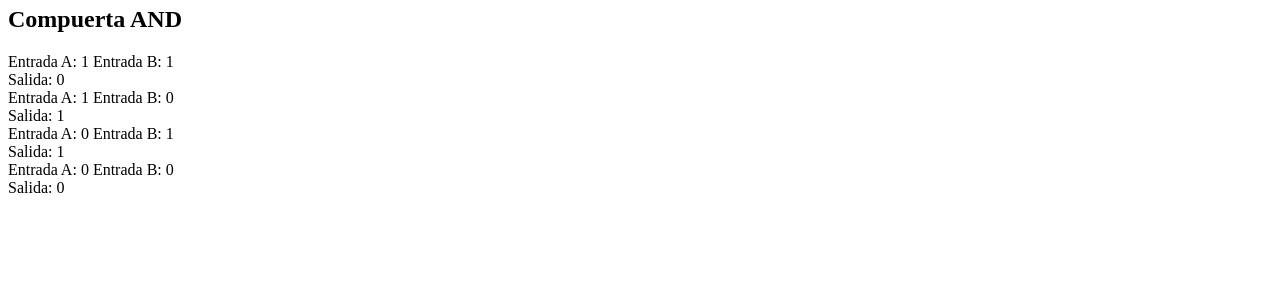
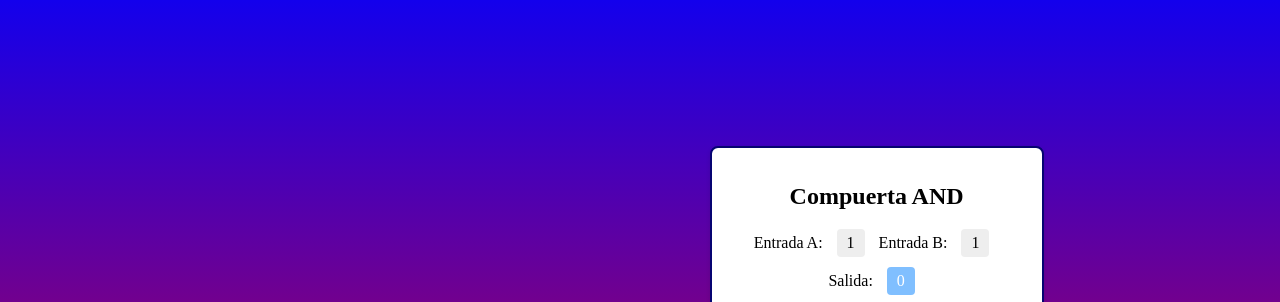
Before and after one commit to Dance99/tabal-de-verdad, a plain HTML site: page index.html in a window 1280 px wide. Shown: the part 60-362 px from the top of the page. Drawn offline with Linux system fonts and the light colour scheme.

Commit message:
comentarios style.css

```diff
--- a/index.html
+++ b/index.html
@@ -4,7 +4,7 @@
     <meta charset="UTF-8" />
     <meta name="viewport" content="width=device-width, initial-scale=1.0" />
     <title>Compuertas Lógicas</title>
-    <link rel="stylesheet" href="styles.css" />
+    <link rel="stylesheet" href="style.css">
   </head>
   <body>
     <!-- los comentarios se relizan con la combinación de tecla ctl + k + c-->
@@ -74,6 +74,7 @@
                      <label class="text">Salida:</label>
                      <span class="result">0</span>
                      </div>
+                    <!-- </tr> sirve para cerrar la definicion de las filas o celdas -->
                  </tr>
              </thead>
         </table>
--- a/style.css
+++ b/style.css
@@ -1,33 +1,41 @@
 body {
-    font-family: Arial, sans-serif;
-    background-color: #f4f4f4;
-    text-align: center;
+    display: flex;
+    align-items: center;
+    justify-content: center;
+    min-height: 100vh;
+    background: linear-gradient(blue, purple, rgb(213, 0, 164));
 }
 
 .title {
     margin-top: 20px;
-    color: #333;
+    color: #000000;
 }
 
 .container {
+    /* background-color establece el color de fondo de un elemento */
     background-color: #fff;
     margin: 20px auto;
     padding: 15px;
-    border: 2px solid #ddd;
+    /* border establece el borde de un elemento. */
+    border: 2px solid #060472;
     width: 300px;
     border-radius: 8px;
     box-shadow: 0 2px 5px rgba(0, 0, 0, 0.1);
 }
-
+/* <output> es un elemento contenedor en el que un sitio o una aplicación puede insertar los resultados de un cálculo o el resultado de una acción del usuario. */
 .inputs, .output {
     margin: 10px 0;
 }
-
+/* font sirve para los diferente tipos de texto */
 .text {
-    font-weight: bold;
-    color: #333;
+    font-weight: italic small-caps bold 16px/2 cursive;
+    color: #000000;
 }
-
+/* text-aling sirve para alienar el texto, centro, izq o der */
+.container {
+    text-align: center;
+}
+/* <input> se utiliza para crear controles interactivos para formularios */
 .input, .result {
     display: inline-block;
     margin: 0 10px;
@@ -37,6 +45,6 @@ body {
 }
 
 .result {
-    background-color: #00d1b2; /* Verde si es 1 */
-    color: white;
+    background-color: #80BFFF; /* azul si es 1 */
+    color: rgb(255, 255, 255);
 }
```
